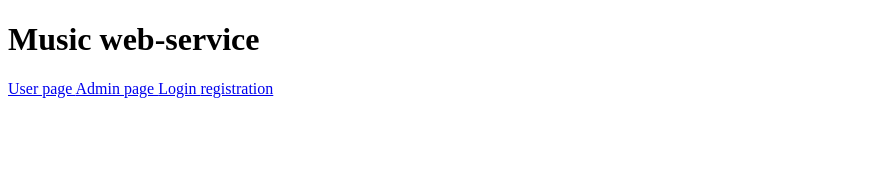
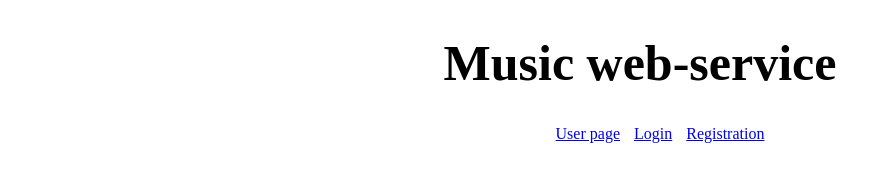
Before and after one commit to vladbyelik/test_express, a website: page index.html in a window 1280 px wide. Shown: the whole page, without its empty margins (0-891 px from the left). Drawn offline with Linux system fonts and the light colour scheme.

Commit message:
start styles

```diff
--- /dev/null
+++ b/css/style.css
@@ -0,0 +1,39 @@
+* {
+  box-sizing: border-box;
+}
+
+li {
+  list-style: none;
+}
+
+body {
+  margin: 0;
+}
+
+.main {
+  /* background-image: url(../); */
+}
+
+.container {
+  max-width: 1200px;
+  width: 100%;
+  margin: 0 auto;
+}
+
+.title {
+  text-align: center;
+  font-size: 50px;
+}
+
+.nav-menu {
+  display: flex;
+  justify-content: center;
+}
+
+.nav-menu-item a {
+  margin: 0 7px;
+}
+
+.user-title {
+  text-align: right;
+}
--- a/index.html
+++ b/index.html
@@ -4,25 +4,40 @@
   <meta charset="UTF-8">
   <meta http-equiv="X-UA-Compatible" content="IE=edge">
   <meta name="viewport" content="width=device-width, initial-scale=1.0">
+  <link rel="stylesheet" href="css/style.css">
   <title>Document</title>
 </head>
 <body>
+  <main class="main">
+    <h1 class="title">Music web-service</h1>
 
-  <h1>Music web-service</h1>
-
+    <nav>
+      <menu class="nav-menu">
+        <li class="nav-menu-item">
           <a href="./pages/user-page.html">
             User page
           </a>
+        </li>
 
+        <!-- <li class="nav-menu-item">
           <a href="./pages/admin.html">
             Admin page
           </a>
+        </li> -->
 
+        <li class="nav-menu-item">
           <a href="./pages/login.html">
             Login
           </a>
+        </li>
 
-  <a href="./pages/registration.html">registration</a>
-
+        <li class="nav-menu-item">
+          <a href="./pages/registration.html">
+            Registration
+          </a>
+        </li>
+      </menu>
+    </nav>
+  </main>
 </body>
 </html>
```
Also changed, not shown: pages/user-page.html (+7 -2 lines), app.js (line endings or trailing spaces), js/login.js (line endings or trailing spaces), js/registration.js (line endings or trailing spaces), pages/admin.html (line endings or trailing spaces), pages/login.html (line endings or trailing spaces), pages/registration.html (line endings or trailing spaces). Lines whose indentation alone changed are shown as unchanged.
